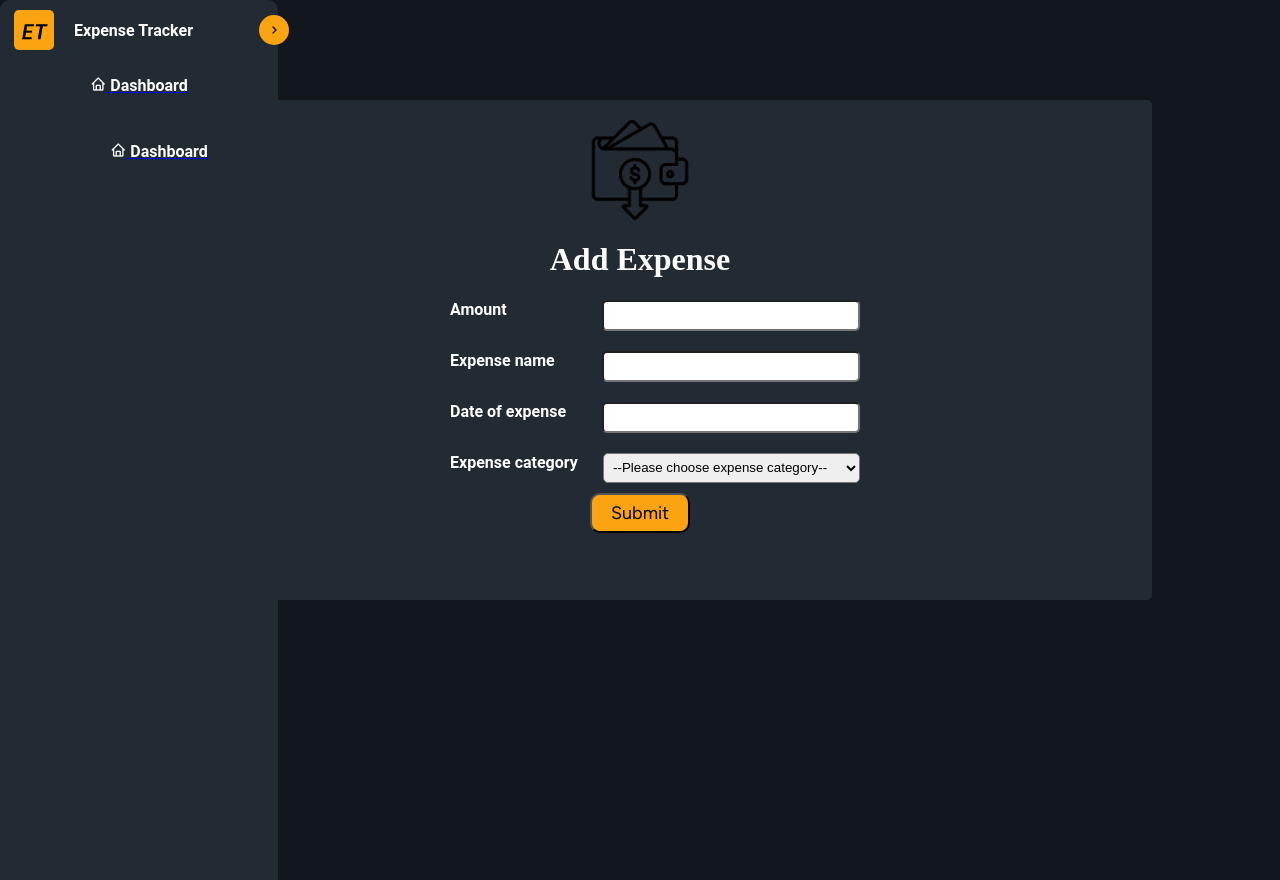
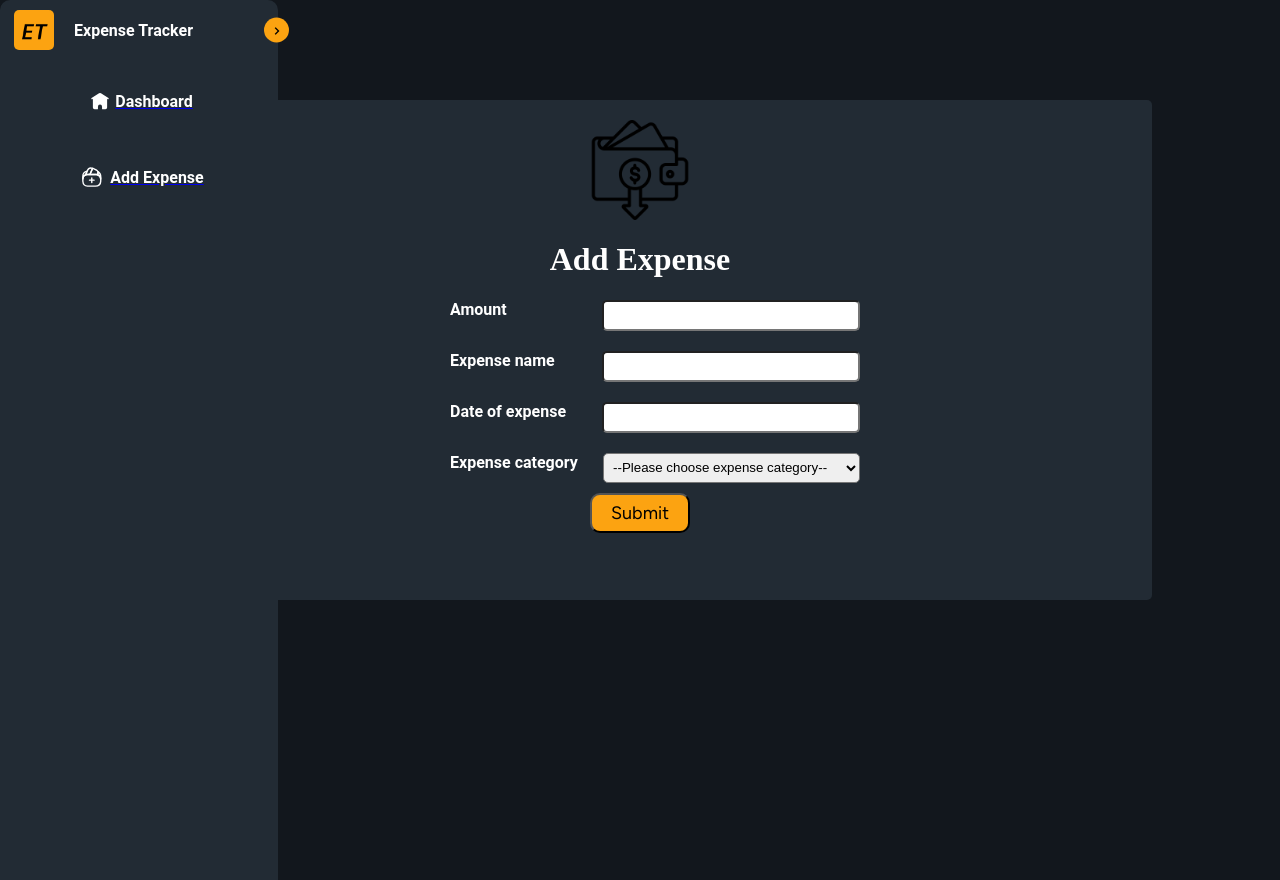
Before and after one commit to Paulq02/aug-expense-app, a Flask app: page /add_expense/ in a window 1280 px wide. Shown: the part 60-940 px from the top of the page. Run offline with Flask 3, Linux system fonts and the light colour scheme; some libraries are stand-ins or nearby versions.

Commit message:
added icons and sidebar descriptions

```diff
--- a/static/styles.css
+++ b/static/styles.css
@@ -141,13 +141,13 @@ header .toggle {
   background-color: #fca311;
   border-radius: 50%;
   right: -25px;
-  bottom: 50%;
-  transform: translateY(50%);
-  height: 30px;
-  width: 30px;
   display: flex;
   justify-content: center;
   align-items: center;
+  height: 25px;
+  width: 25px;
+  top: 50%;
+  transform: translateY(-50%);
 }
 
 .sidebar li {
@@ -160,6 +160,13 @@ header .toggle {
   align-items: center;
 }
 
+.sidebar ul {
+  display: flex;
+  justify-content: center;
+  align-items: center;
+  padding-left: 0px;
+}
+
 .sidebar .nav-text {
   color: #fff;
   font-family: "Roboto", sans-serif;
@@ -167,6 +174,22 @@ header .toggle {
   font-style: normal;
 }
 
+.nav-link a {
+  display: flex;
+  justify-content: center;
+  align-items: center;
+}
+.sidebar-icon {
+  color: #fff;
+  height: 30px;
+  width: 30px;
+}
+
+.wallet-icon {
+  height: 22px;
+  width: 22px;
+  margin: 0 7px;
+}
 /* ===Sidebar END=== */
 
 .income {
--- a/templates/add_expense.html
+++ b/templates/add_expense.html
@@ -57,17 +57,26 @@
       </header>
       <div class="menu-bar">
         <div class="menu">
-          <li class="nav-link">
-            <a href="#">
-              <i class="bx bx-home" style="color: #ffffff"></i>
-              <span class="text nav-text">Dashboard</span>
-            </a>
-          </li>
           <ul class="menu-links">
             <li class="nav-link">
               <a href="#">
-                <i class="bx bx-home" style="color: #ffffff"></i>
+                <img
+                  class="sidebar-icon"
+                  src="../static/images/FINAL_HOUSE.svg"
+                />
                 <span class="text nav-text">Dashboard</span>
+              </a>
+            </li>
+          </ul>
+
+          <ul class="menu-links">
+            <li class="nav-link">
+              <a href="#">
+                <img
+                  class="wallet-icon"
+                  src="../static/images/wallet-add-1-svgrepo-com(1).svg"
+                />
+                <span class="text nav-text">Add Expense</span>
               </a>
             </li>
           </ul>
```
Also changed, not shown: static/images/FINAL_HOUSE.svg (added), static/images/WALLET_ADD_ICON.svg (added), static/images/WHITE_HOME_ICON.svg (added), static/images/home_icon_white_back.svg (added), static/images/sidebar_add_expense.png (added), static/images/top-up_6645460.png (added), static/images/wallet-add-1-svgrepo-com(1).svg (added).
